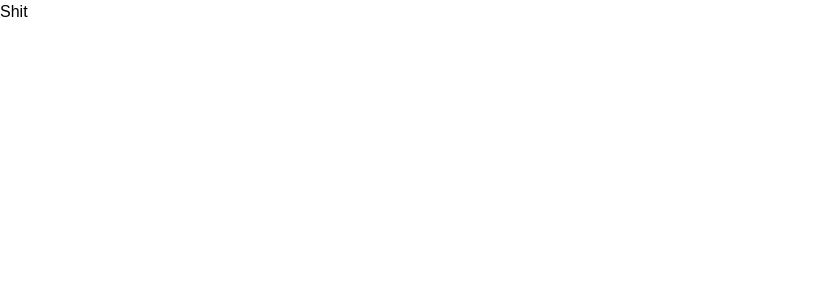
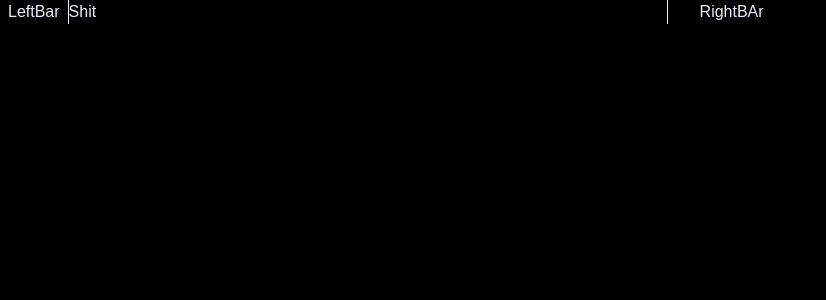
Before and after one commit to emmanuelomejua/nextjs-isr-with-socket-io, a Next.js app: page / in a window 1280 px wide. Shown: the top 300 px of the page, without its empty margins (0-826 px from the left). Built offline with nearby package versions, Linux system fonts and the light colour scheme.

Commit message:
layout and set-up

```diff
--- a/app/globals.css
+++ b/app/globals.css
@@ -3,7 +3,7 @@
 
 
 body {
-  background: var(--background);
-  color: var(--foreground);
+  background: black;
+  color: #eeeffd;
   font-family: Arial, Helvetica, sans-serif;
 }
--- a/app/layout.tsx
+++ b/app/layout.tsx
@@ -1,6 +1,8 @@
 import type { Metadata } from "next";
 import { Geist, Geist_Mono } from "next/font/google";
 import "./globals.css";
+import LeftBar from "@/components/LeftBar";
+import RightBAr from "@/components/RightBar";
 
 const geistSans = Geist({
   variable: "--font-geist-sans",
@@ -27,7 +29,17 @@ export default function RootLayout({
       <body
         className={`${geistSans.variable} ${geistMono.variable} antialiased`}
       >
-        {children}
+        <div className="max-w-screen-md lg:max-w-screen-lg xl:max-w-screen-xl xxl:max-w-screen-xxl mx-auto flex justify-between">
+          <div className="px-2 xsm:px-4 xxl:px-8">
+            <LeftBar/>
+          </div>
+          <div className="flex-1 lg:min-w-[600px] border-x-[1px] border-borderGray">
+            {children}
+          </div>
+          <div className="hidden lg:flex ml-4 md:ml-8 flex-1">
+            <RightBAr/>
+          </div>
+        </div>
       </body>
     </html>
   );
--- /dev/null
+++ b/components/LeftBar.tsx
@@ -0,0 +1,9 @@
+import React from 'react'
+
+const LeftBar = () => {
+  return (
+    <div>LeftBar</div>
+  )
+}
+
+export default LeftBar;
--- /dev/null
+++ b/components/RightBar.tsx
@@ -0,0 +1,9 @@
+import React from 'react'
+
+const RightBAr = () => {
+  return (
+    <div className=''>RightBAr</div>
+  )
+}
+
+export default RightBAr;
```
